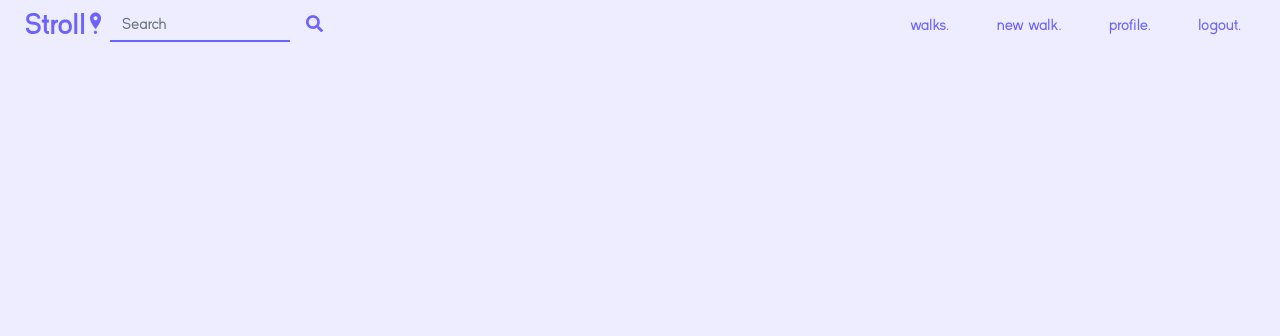
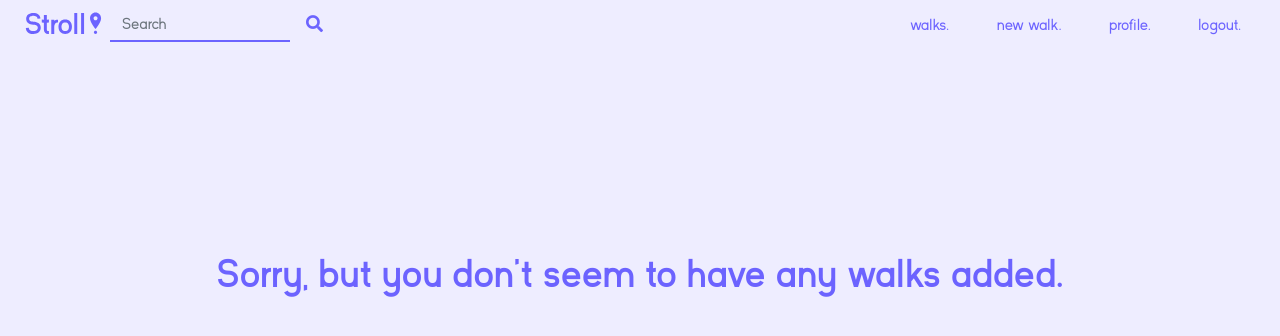
Before and after one commit to Pipicallu/Stroll, a Flask app: page /my_walks in a window 1280 px wide. Shown: the top 336 px of the page. Run offline with Flask 2, Linux system fonts and the light colour scheme; the visitor is signed in with stand-in values (Sample User, id 1); data that the repository does not hold is empty; some libraries are stand-ins or nearby versions; some web fonts are replaced.

Commit message:
added text to show up if user has not added any walks as of yet

```diff
--- a/static/css/style.css
+++ b/static/css/style.css
@@ -19,6 +19,7 @@
 /* Main CSS */
 html{
     overflow-x: hidden;
+    min-width: 346px;
 }
 
 body {
@@ -529,6 +530,10 @@ input[type="button"]:focus{
  }
 
 
+.no-walks-text{
+    text-align: center;
+    margin: 16% auto;
+}
 
 
  /* card */
--- a/templates/my_walks.html
+++ b/templates/my_walks.html
@@ -1,7 +1,7 @@
 {% extends "base.html" %}
 {% block content %}
+{% if walks %}
 {% for walk in walks %}
-{% if walk %}
 <div class=" my-walk-margin card">
     <div class="card walk-card">
         {% if walk.img_id == "" %}
@@ -90,9 +90,9 @@
             </div>
         </div>
     </div>
+
+    {% endfor %}
     {% else %}
-    <h1>Looks as though you haven't added any walks yet!</h1>
+    <h1 class="no-walks-text">Sorry, but you don't seem to have any walks added.</h1>
     {% endif %}
-    {% endfor %}
-
     {% endblock %}
```
